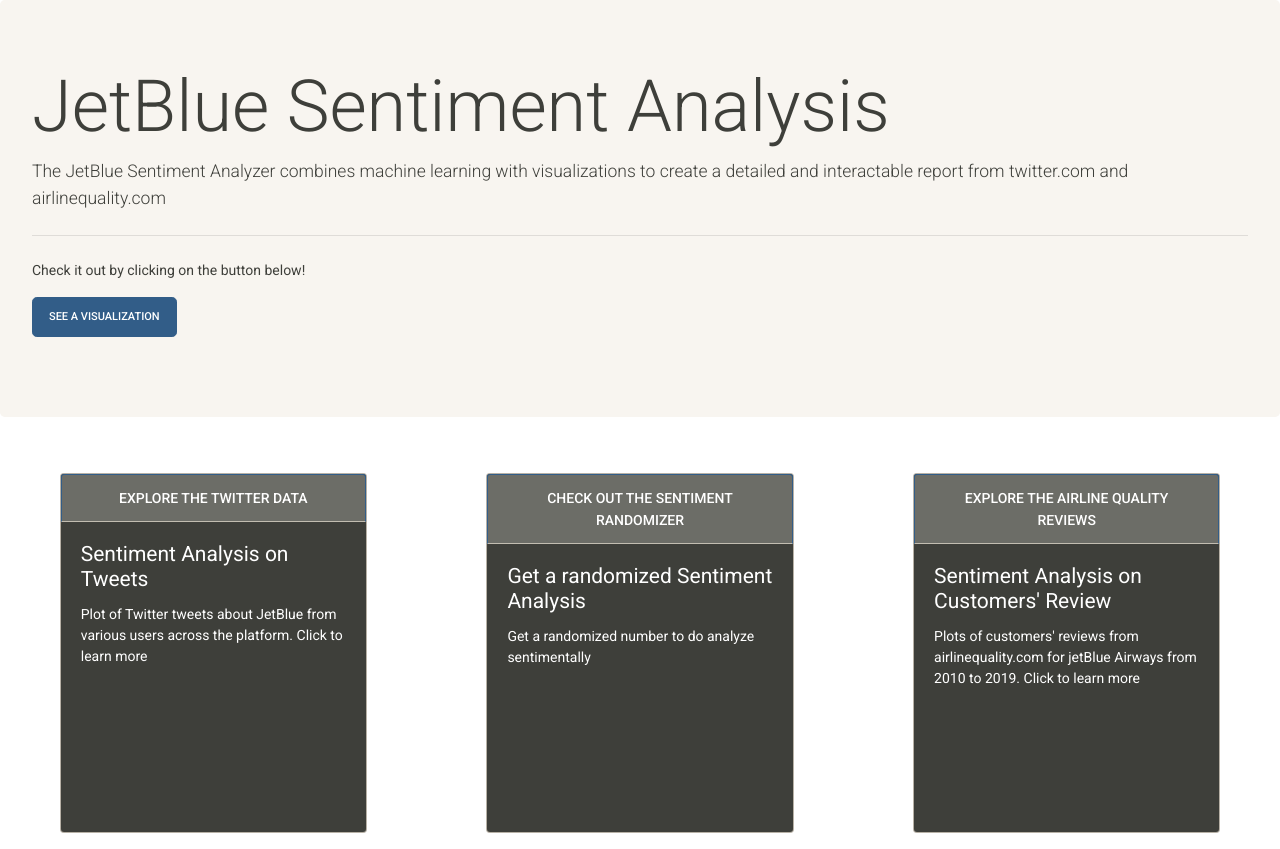
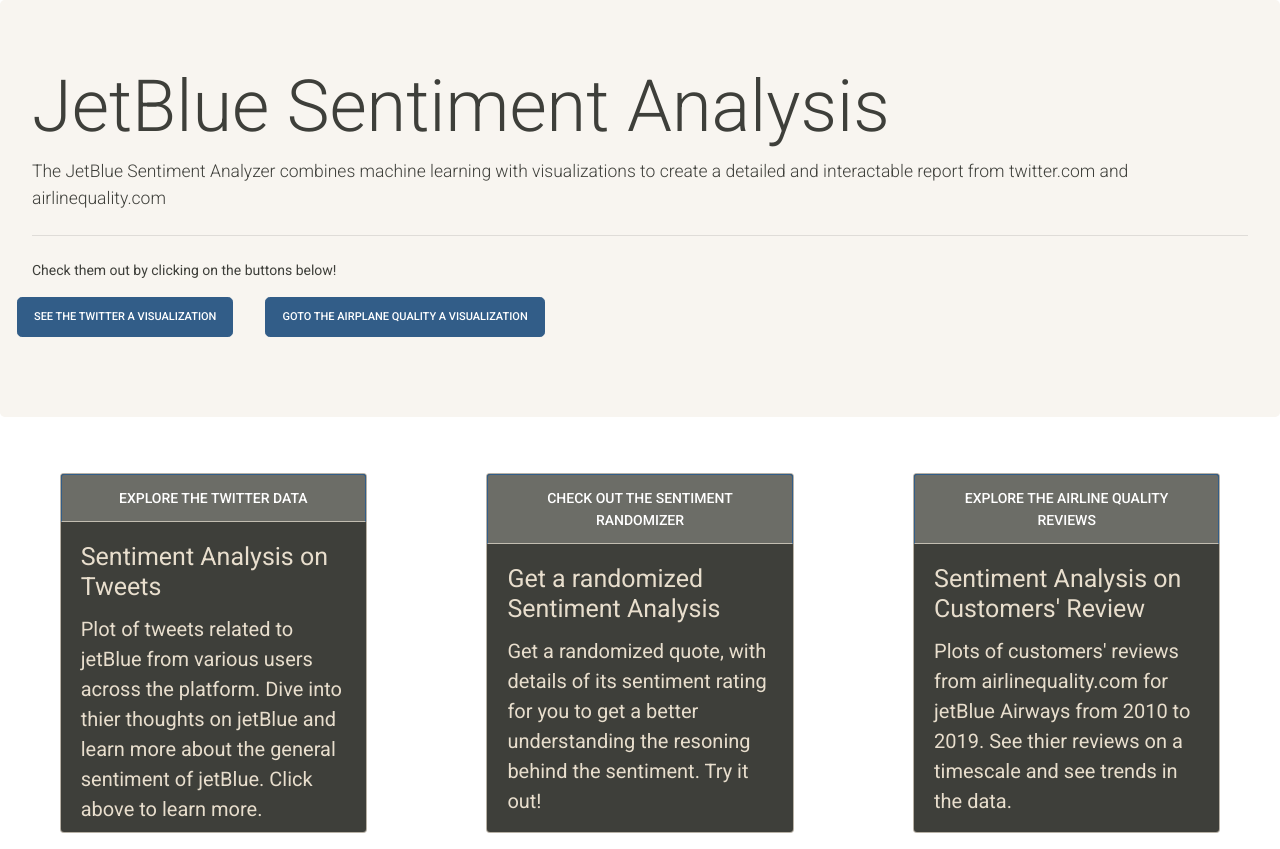
Before and after one commit to Kn99HN/JetBlue_Sentiment_Analysis, a Flask app: page / in a window 1280 px wide. Shown: the part 54-903 px from the top of the page. Run offline with Flask 2, Linux system fonts and the light colour scheme; some libraries are stand-ins or nearby versions.

Commit message:
wording changes

```diff
--- a/src/static/script.js
+++ b/src/static/script.js
@@ -10,5 +10,5 @@ function setQuote(quote) {
     document.getElementById("quote").innerHTML = quote[0].toString();
     document.getElementById("source").innerHTML = "Someone on " quote[1].toString();
     document.getElementById("sentiment").innerHTML = "Our analysis shows that this quote is " + quote[2].toString();
-    document.getElementById("quote").innerHTML = quote[4].toString();
+    document.getElementById("quote").innerHTML = "The quote is a" + quote[4].toString() + "on a scale of 1";
 }
--- a/src/static/style.css
+++ b/src/static/style.css
@@ -65,3 +65,20 @@
 #card-button {
     font-size: 14px;
 }
+
+.btn-spacing {
+    margin-right: 2rem;
+}
+
+.card-header-size {
+    font-size: 25px
+}
+
+.card-title {
+    color: #e8decd;
+}
+
+.card-des {
+    font-size: 20px;
+    color: #e8decd;
+}
--- a/src/templates/index.html
+++ b/src/templates/index.html
@@ -64,9 +64,16 @@
             <h1 class="display-3">JetBlue Sentiment Analysis</h1>
             <p class="lead">The JetBlue Sentiment Analyzer combines machine learning with visualizations to create a detailed and interactable report from twitter.com and airlinequality.com</p>
             <hr class="my-4">
-            <p>Check it out by clicking on the button below!</p>
+            <p>Check them out by clicking on the buttons below!</p>
             <p class="lead">
-                <a class="btn btn-primary btn-lg" href="/data_twitter" role="button">See a visualization</a>
+                <div class="row">
+                    <div class="btn-spacing">
+                        <a class="btn btn-primary btn-lg" href="/twitter_data" role="button">See the twitter a visualization</a>
+                    </div>
+                    <div>
+                        <a class="btn btn-primary btn-lg" href="/airquality_data" role="button">Goto the airplane quality a visualization</a>
+                    </div>
+                </div>
             </p>
         </div>
 
@@ -74,22 +81,22 @@
             <div class="card text-white bg-primary mb-3 card-spacing">
                 <a class="btn btn-primary btn-lg card-header" id="card-button" href="/data" role="button">Explore the Twitter Data</a>
                 <div class="card-body">
-                    <h4 class="card-title">Sentiment Analysis on Tweets</h4>
-                    <p class="card-text">Plot of Twitter tweets about JetBlue from various users across the platform. Click to learn more</p>
+                    <h4 class="card-title card-header-size card-title">Sentiment Analysis on Tweets</h4>
+                    <p class="card-text card-des">Plot of tweets related to jetBlue from various users across the platform. Dive into thier thoughts on jetBlue and learn more about the general sentiment of jetBlue. Click above to learn more.</p>
                 </div>
             </div>
             <div class="card text-white bg-primary mb-3 card-spacing">
                 <a class="btn btn-primary btn-lg card-header" id="card-button" href="/randomizer" role="button">Check out the Sentiment Randomizer</a>
                 <div class="card-body">
-                    <h4 class="card-title">Get a randomized Sentiment Analysis</h4>
-                    <p class="card-text">Get a randomized number to do analyze sentimentally</p>
+                    <h4 class="card-title card-header-size card-title">Get a randomized Sentiment Analysis</h4>
+                    <p class="card-text card-des">Get a randomized quote, with details of its sentiment rating for you to get a better understanding the resoning behind the sentiment. Try it out! </p>
                 </div>
             </div>
             <div class="card text-white bg-primary mb-3 card-spacing">
                 <a class="btn btn-primary btn-lg card-header" id="card-button" href="/about" role="button">Explore the Airline Quality Reviews</a>
                 <div class="card-body">
-                    <h4 class="card-title">Sentiment Analysis on Customers' Review</h4>
-                    <p class="card-text">Plots of customers' reviews from airlinequality.com for jetBlue Airways from 2010 to 2019. Click to learn more</p>
+                    <h4 class="card-title card-header-size card-title">Sentiment Analysis on Customers' Review</h4>
+                    <p class="card-text card-des">Plots of customers' reviews from airlinequality.com for jetBlue Airways from 2010 to 2019. See thier reviews on a timescale and see trends in the data. </p>
                 </div>
             </div>
         </div>
```
